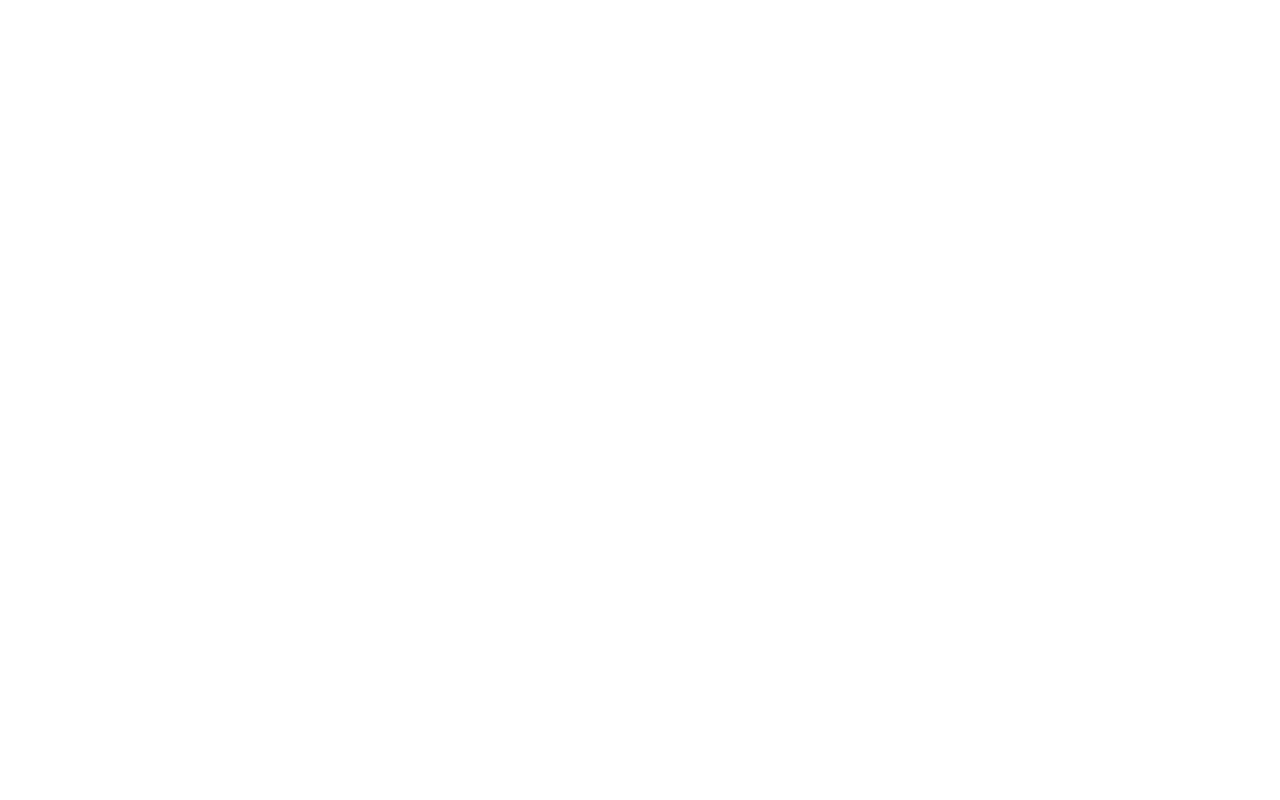
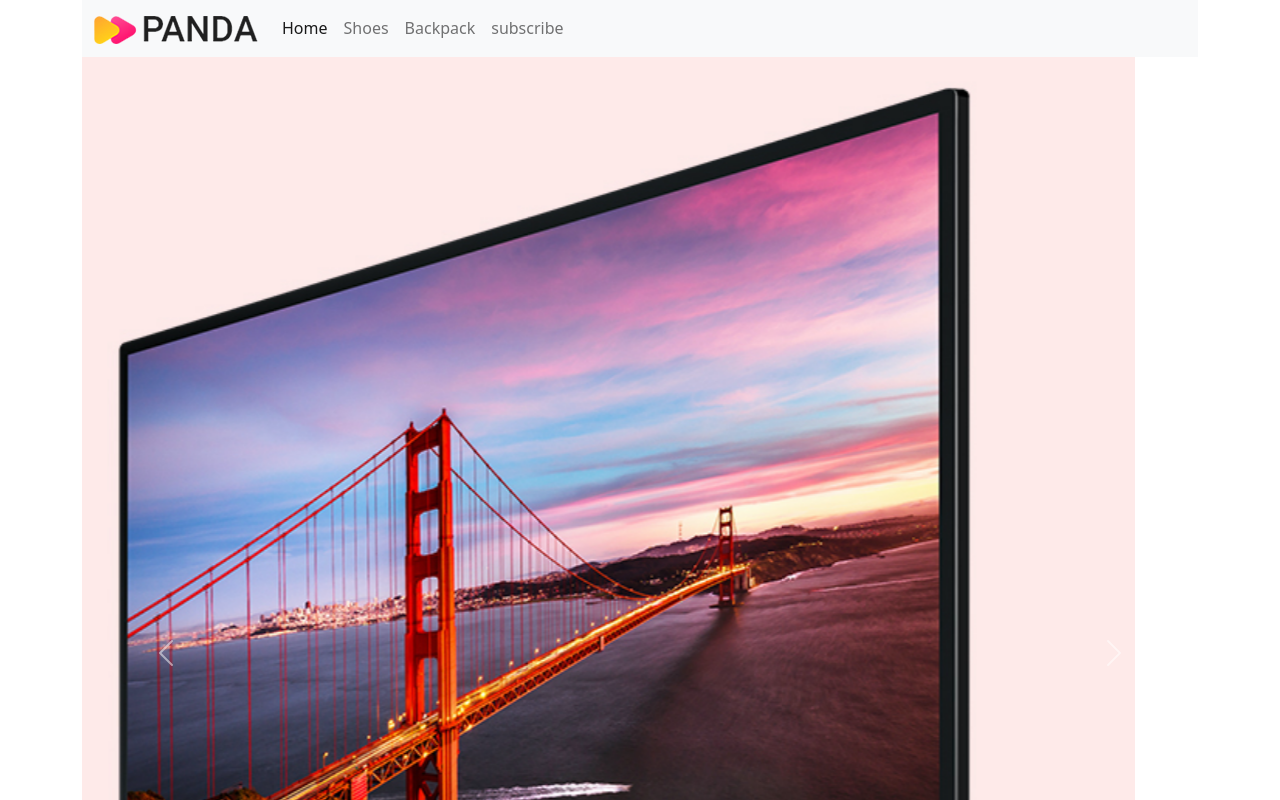
Before and after one commit to shantodeveloper/E-commerce1, a plain HTML site: page index.html in a window 1280 px wide. Shown: the top 800 px of the page. Drawn offline with nearby package versions, Linux system fonts and the light colour scheme.

Commit message:
half-work

```diff
--- a/index.html
+++ b/index.html
@@ -5,9 +5,74 @@
     <meta http-equiv="X-UA-Compatible" content="IE=edge">
     <meta name="viewport" content="width=device-width, initial-scale=1.0">
     <title>panda e-commerce1</title>
+    <link href="https://cdn.jsdelivr.net/npm/bootstrap@5.1.3/dist/css/bootstrap.min.css" rel="stylesheet" integrity="sha384-1BmE4kWBq78iYhFldvKuhfTAU6auU8tT94WrHftjDbrCEXSU1oBoqyl2QvZ6jIW3" crossorigin="anonymous">
     <link rel="stylesheet" href="style.css">
 </head>
 <body>
+    <div  class="container">
+        <nav class="navbar navbar-expand-lg navbar-light bg-light">
+            <div class="container-fluid">
+              <a class="navbar-brand" href="#">
+              <img src="images/logo.png" alt="">
+              </a>
+              <button class="navbar-toggler" type="button" data-bs-toggle="collapse" data-bs-target="#navbarNav" aria-controls="navbarNav" aria-expanded="false" aria-label="Toggle navigation">
+                <span class="navbar-toggler-icon"></span>
+              </button>
+              <div class="collapse navbar-collapse" id="navbarNav">
+                <ul class="navbar-nav">
+                  <li class="nav-item">
+                    <a class="nav-link active" aria-current="page" href="#">Home</a>
+                  </li>
+                  <li class="nav-item">
+                    <a class="nav-link" href="shoes">Shoes</a>
+                  </li>
+                  <li class="nav-item">
+                    <a class="nav-link" href="backpack">Backpack</a>
+                  </li>
+                  <li class="nav-item">
+                    <a class="nav-link subscribe">subscribe</a>
+                  </li>
+                </ul>
+              </div>
+            </div>
+          </nav>
+    </div>
+
+    <div class="container">
+
+        <div id="carouselExampleControls" class="carousel slide" data-bs-ride="carousel">
+            <div class="carousel-inner">
+              <div class="carousel-item active">
+                <img src="images/banner-images/tv.png" class="d-block w-100" alt="...">
+              </div>
+              <div class="carousel-item">
+                <img src="images/banner-images/headphone.png" class="d-block w-100" alt="...">
+              </div>
+              <div class="carousel-item">
+                <img src="images/banner-images/xbox.png" class="d-block w-100" alt="...">
+              </div>
+            </div>
+            <button class="carousel-control-prev" type="button" data-bs-target="#carouselExampleControls" data-bs-slide="prev">
+              <span class="carousel-control-prev-icon" aria-hidden="true"></span>
+              <span class="visually-hidden">Previous</span>
+            </button>
+            <button class="carousel-control-next" type="button" data-bs-target="#carouselExampleControls" data-bs-slide="next">
+              <span class="carousel-control-next-icon" aria-hidden="true"></span>
+              <span class="visually-hidden">Next</span>
+            </button>
+          </div>
+
+
+
+    </div>
+
+
+
+
+
+    <script src="https://cdn.jsdelivr.net/npm/bootstrap@5.1.3/dist/js/bootstrap.bundle.min.js" integrity="sha384-ka7Sk0Gln4gmtz2MlQnikT1wXgYsOg+OMhuP+IlRH9sENBO0LRn5q+8nbTov4+1p" crossorigin="anonymous"></script>
+    <script src="https://cdn.jsdelivr.net/npm/@popperjs/core@2.10.2/dist/umd/popper.min.js" integrity="sha384-7+zCNj/IqJ95wo16oMtfsKbZ9ccEh31eOz1HGyDuCQ6wgnyJNSYdrPa03rtR1zdB" crossorigin="anonymous"></script>
+    <script src="https://cdn.jsdelivr.net/npm/bootstrap@5.1.3/dist/js/bootstrap.min.js" integrity="sha384-QJHtvGhmr9XOIpI6YVutG+2QOK9T+ZnN4kzFN1RtK3zEFEIsxhlmWl5/YESvpZ13" crossorigin="anonymous"></script>
 
 </body>
 </html>
```
